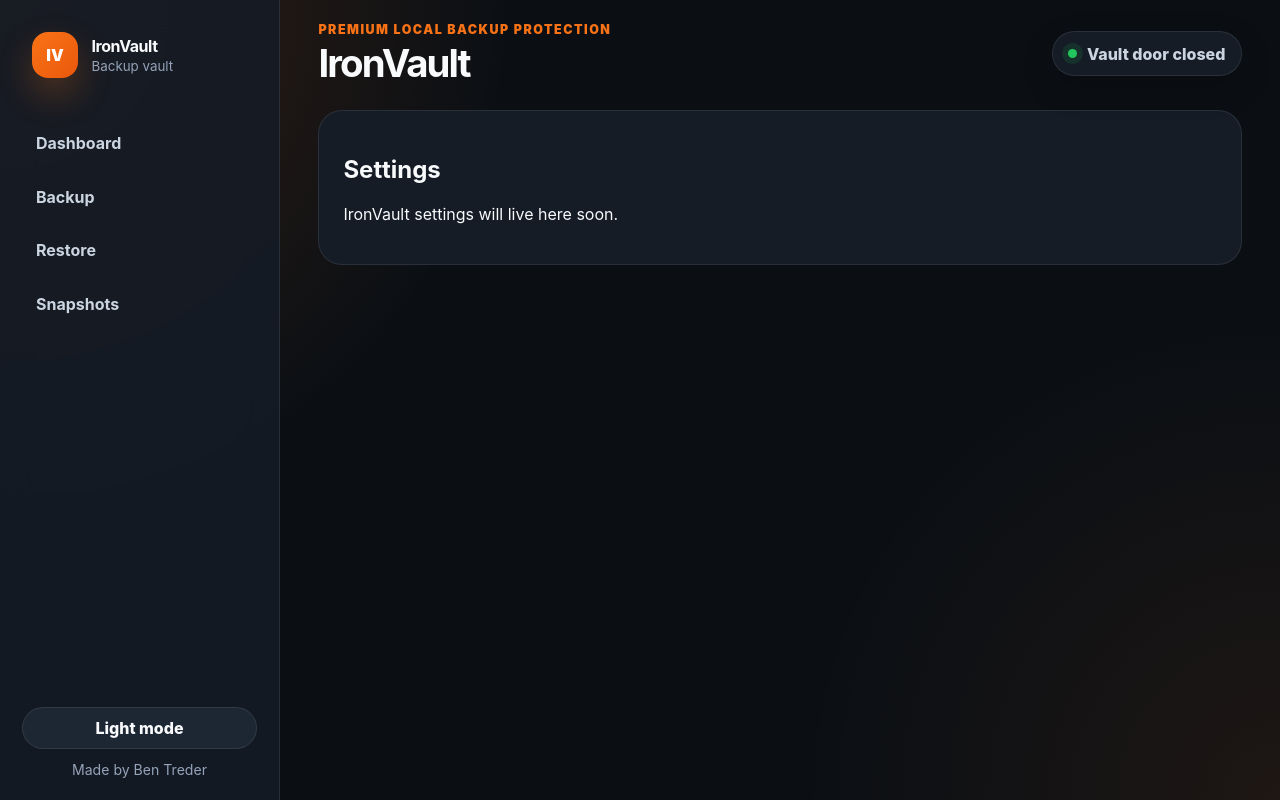
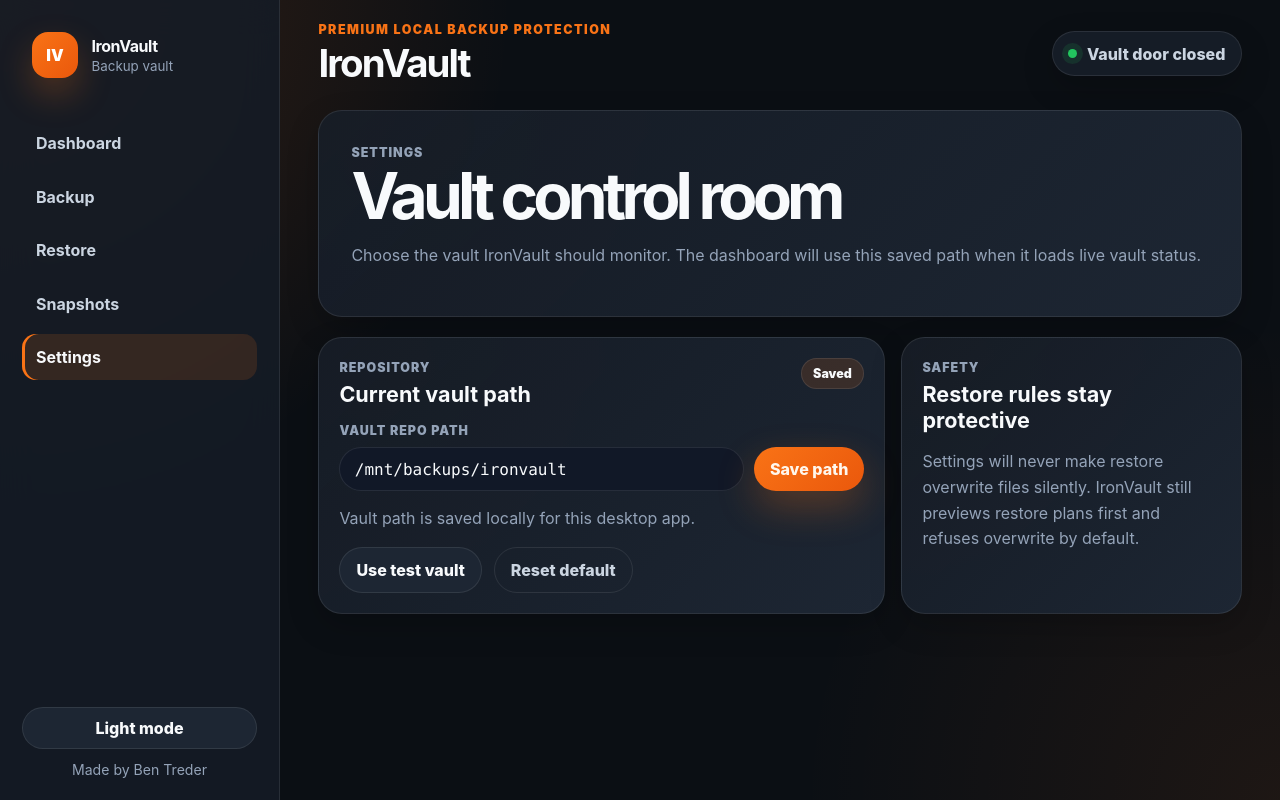
Before and after one commit to BenTreder/IronVault, a Vue app in the folder frontend/ironvault-gui/: page /settings in a window 1280 px wide. Built offline with nearby package versions, Linux system fonts and the light colour scheme.

Commit message:
Move vault path control to settings

```diff
--- a/frontend/ironvault-gui/src/App.vue
+++ b/frontend/ironvault-gui/src/App.vue
@@ -14,6 +14,7 @@
         <RouterLink to="/backup">Backup</RouterLink>
         <RouterLink to="/restore">Restore</RouterLink>
         <RouterLink to="/snapshots">Snapshots</RouterLink>
+        <RouterLink to="/settings">Settings</RouterLink>
       </nav>
 
       <div class="sidebar-footer">
@@ -236,7 +237,7 @@ onMounted(() => {
   }
 
   .nav-links {
-    grid-template-columns: repeat(4, minmax(0, 1fr));
+    grid-template-columns: repeat(5, minmax(0, 1fr));
   }
 
   .nav-links a {
--- /dev/null
+++ b/frontend/ironvault-gui/src/lib/ironvaultSettings.ts
@@ -0,0 +1,21 @@
+import { defaultRepoPath } from './ironvaultBridge'
+
+export const repoPathStorageKey = 'ironvault-repo-path'
+
+export function loadRepoPath(): string {
+  return localStorage.getItem(repoPathStorageKey) || defaultRepoPath
+}
+
+export function saveRepoPath(repoPath: string): string {
+  const cleanPath = repoPath.trim() || defaultRepoPath
+
+  localStorage.setItem(repoPathStorageKey, cleanPath)
+
+  return cleanPath
+}
+
+export function resetRepoPath(): string {
+  localStorage.removeItem(repoPathStorageKey)
+
+  return defaultRepoPath
+}
--- a/frontend/ironvault-gui/src/views/Dashboard.vue
+++ b/frontend/ironvault-gui/src/views/Dashboard.vue
@@ -73,25 +73,11 @@
         </div>
 
         <p class="repo-path">{{ repoPath }}</p>
-
-        <div class="repo-form">
-          <label for="repoPath">Test vault path</label>
-          <div class="repo-form-row">
-            <input
-              id="repoPath"
-              v-model="repoPathDraft"
-              class="repo-input"
-              type="text"
-              placeholder="/tmp/ironvault-gui-live-test/repo"
-            />
-            <button class="mini-button" type="button" @click="saveRepoPath">
-              Save path
-            </button>
-          </div>
-        </div>
-
         <p class="panel-note">
           {{ bridgeNote }}
+        </p>
+        <p class="panel-note">
+          Change the vault path in Settings when you want IronVault to watch a different repo.
         </p>
       </article>
 
@@ -109,11 +95,11 @@
 <script setup lang="ts">
 import { onMounted, ref } from 'vue'
 import {
-  defaultRepoPath,
   formatBytes,
   getRepoInfo,
   verifyRepository
 } from '../lib/ironvaultBridge'
+import { loadRepoPath } from '../lib/ironvaultSettings'
 
 const heroBadge = ref('Vault health looks good')
 const lastBackupTime = ref('Waiting for live data')
@@ -124,26 +110,11 @@ const status = ref('Bridge ready')
 const statusClass = ref('status-warning')
 const statusNote = ref('Dashboard is ready to read live IronVault JSON.')
 const chunkNote = ref('Stored backup data in the vault.')
-const repoPath = ref(loadSavedRepoPath())
-const repoPathDraft = ref(repoPath.value)
+const repoPath = ref(loadRepoPath())
 const bridgeNote = ref('Waiting for the Tauri command bridge to return live vault data.')
 const isBackingUp = ref(false)
 const isVerifying = ref(false)
 const isLoading = ref(false)
-
-function loadSavedRepoPath(): string {
-  return localStorage.getItem('ironvault-repo-path') || defaultRepoPath
-}
-
-function saveRepoPath() {
-  const nextPath = repoPathDraft.value.trim() || defaultRepoPath
-
-  repoPath.value = nextPath
-  repoPathDraft.value = nextPath
-  localStorage.setItem('ironvault-repo-path', nextPath)
-
-  loadDashboard()
-}
 
 async function loadDashboard() {
   isLoading.value = true
@@ -152,7 +123,6 @@ async function loadDashboard() {
     const info = await getRepoInfo(repoPath.value)
 
     repoPath.value = info.path
-    repoPathDraft.value = info.path
     repoSize.value = formatBytes(info.total_size)
     snapshotCount.value = info.snapshot_count
     totalChunks.value = info.total_chunks ?? null
@@ -425,42 +395,6 @@ onMounted(() => {
   font-family: ui-monospace, SFMono-Regular, Menlo, Monaco, Consolas, monospace;
 }
 
-.repo-form {
-  display: grid;
-  gap: 0.55rem;
-  margin-top: 1rem;
-}
-
-.repo-form label {
-  color: var(--iv-muted);
-  font-size: 0.78rem;
-  font-weight: 900;
-  letter-spacing: 0.08em;
-  text-transform: uppercase;
-}
-
-.repo-form-row {
-  display: grid;
-  grid-template-columns: minmax(0, 1fr) auto;
-  gap: 0.65rem;
-}
-
-.repo-input {
-  min-height: 40px;
-  width: 100%;
-  padding: 0.65rem 0.8rem;
-  border: 1px solid var(--iv-border);
-  border-radius: 999px;
-  background: var(--iv-bg-soft);
-  color: var(--iv-text);
-}
-
-@media (max-width: 640px) {
-  .repo-form-row {
-    grid-template-columns: 1fr;
-  }
-}
-
 .panel-note,
 .safety-panel p {
   color: var(--iv-muted);
--- a/frontend/ironvault-gui/src/views/Settings.vue
+++ b/frontend/ironvault-gui/src/views/Settings.vue
@@ -1,15 +1,220 @@
 <template>
-  <section class="placeholder-page">
-    <h2>Settings</h2>
-    <p>IronVault settings will live here soon.</p>
-  </section>
+  <div class="settings-page">
+    <section class="settings-hero">
+      <div>
+        <p class="eyebrow-small">Settings</p>
+        <h2>Vault control room</h2>
+        <p>
+          Choose the vault IronVault should monitor. The dashboard will use this saved path when it loads live vault status.
+        </p>
+      </div>
+    </section>
+
+    <section class="settings-grid">
+      <article class="settings-card">
+        <div class="settings-card-heading">
+          <div>
+            <p class="eyebrow-small">Repository</p>
+            <h3>Current vault path</h3>
+          </div>
+          <span class="settings-badge">{{ pathChanged ? 'Unsaved' : 'Saved' }}</span>
+        </div>
+
+        <label class="setting-label" for="repoPath">Vault repo path</label>
+        <div class="repo-form-row">
+          <input
+            id="repoPath"
+            v-model="repoPathDraft"
+            class="repo-input"
+            type="text"
+            placeholder="/tmp/ironvault-gui-live-test/repo"
+          />
+          <button class="iv-button iv-button-primary" type="button" @click="savePath">
+            Save path
+          </button>
+        </div>
+
+        <p class="settings-note">
+          {{ saveMessage }}
+        </p>
+
+        <div class="settings-actions">
+          <button class="iv-button iv-button-secondary" type="button" @click="useTestVault">
+            Use test vault
+          </button>
+          <button class="iv-button iv-button-ghost" type="button" @click="restoreDefaultPath">
+            Reset default
+          </button>
+        </div>
+      </article>
+
+      <article class="settings-card">
+        <p class="eyebrow-small">Safety</p>
+        <h3>Restore rules stay protective</h3>
+        <p>
+          Settings will never make restore overwrite files silently. IronVault still previews restore plans first and refuses overwrite by default.
+        </p>
+      </article>
+    </section>
+  </div>
 </template>
 
+<script setup lang="ts">
+import { computed, ref } from 'vue'
+import { defaultRepoPath } from '../lib/ironvaultBridge'
+import { loadRepoPath, resetRepoPath, saveRepoPath } from '../lib/ironvaultSettings'
+
+const testVaultPath = '/tmp/ironvault-gui-live-test/repo'
+const savedPath = ref(loadRepoPath())
+const repoPathDraft = ref(savedPath.value)
+const saveMessage = ref('Vault path is saved locally for this desktop app.')
+
+const pathChanged = computed(() => repoPathDraft.value.trim() !== savedPath.value)
+
+function savePath() {
+  const nextPath = saveRepoPath(repoPathDraft.value)
+
+  savedPath.value = nextPath
+  repoPathDraft.value = nextPath
+  saveMessage.value = 'Vault path saved. The dashboard will use this path the next time it refreshes.'
+}
+
+function useTestVault() {
+  repoPathDraft.value = testVaultPath
+  savePath()
+}
+
+function restoreDefaultPath() {
+  const nextPath = resetRepoPath()
+
+  savedPath.value = nextPath
+  repoPathDraft.value = nextPath
+  saveMessage.value = `Vault path reset to the default: ${defaultRepoPath}`
+}
+</script>
+
 <style scoped>
-.placeholder-page {
-  padding: 1.5rem;
+.settings-page {
+  display: grid;
+  gap: 1.25rem;
+}
+
+.settings-hero,
+.settings-card {
   border: 1px solid var(--iv-border);
   border-radius: var(--iv-radius-lg);
-  background: var(--iv-surface);
+  background:
+    linear-gradient(135deg, color-mix(in srgb, var(--iv-surface) 94%, transparent), var(--iv-surface-raised)),
+    radial-gradient(circle at 10% 10%, rgba(249, 115, 22, 0.14), transparent 22rem);
+  box-shadow: var(--iv-shadow-soft);
+}
+
+.settings-hero {
+  padding: clamp(1.35rem, 4vw, 2rem);
+}
+
+.settings-hero h2 {
+  margin: 0.2rem 0 0;
+  font-size: clamp(2.1rem, 5vw, 4rem);
+  line-height: 0.95;
+  letter-spacing: -0.075em;
+}
+
+.settings-hero p,
+.settings-card p {
+  color: var(--iv-muted);
+  line-height: 1.6;
+}
+
+.settings-grid {
+  display: grid;
+  grid-template-columns: minmax(0, 1.25fr) minmax(280px, 0.75fr);
+  gap: 1rem;
+}
+
+.settings-card {
+  padding: 1.25rem;
+}
+
+.settings-card-heading {
+  display: flex;
+  align-items: flex-start;
+  justify-content: space-between;
+  gap: 1rem;
+  margin-bottom: 1rem;
+}
+
+.settings-card h3 {
+  margin: 0.2rem 0 0;
+  font-size: 1.35rem;
+}
+
+.eyebrow-small {
+  margin: 0;
+  color: var(--iv-muted);
+  font-size: 0.78rem;
+  font-weight: 900;
+  letter-spacing: 0.08em;
+  text-transform: uppercase;
+}
+
+.settings-badge {
+  padding: 0.42rem 0.72rem;
+  border: 1px solid var(--iv-border);
+  border-radius: 999px;
+  background: var(--iv-accent-soft);
+  color: var(--iv-text);
+  font-size: 0.78rem;
+  font-weight: 900;
+}
+
+.setting-label {
+  display: block;
+  margin-bottom: 0.55rem;
+  color: var(--iv-muted);
+  font-size: 0.78rem;
+  font-weight: 900;
+  letter-spacing: 0.08em;
+  text-transform: uppercase;
+}
+
+.repo-form-row {
+  display: grid;
+  grid-template-columns: minmax(0, 1fr) auto;
+  gap: 0.65rem;
+}
+
+.repo-input {
+  min-height: 44px;
+  width: 100%;
+  padding: 0.7rem 0.9rem;
+  border: 1px solid var(--iv-border);
+  border-radius: 999px;
+  background: var(--iv-bg-soft);
+  color: var(--iv-text);
+  font-family: ui-monospace, SFMono-Regular, Menlo, Monaco, Consolas, monospace;
+}
+
+.settings-note {
+  margin-top: 0.9rem;
+}
+
+.settings-actions {
+  display: flex;
+  flex-wrap: wrap;
+  gap: 0.75rem;
+  margin-top: 1rem;
+}
+
+@media (max-width: 940px) {
+  .settings-grid {
+    grid-template-columns: 1fr;
+  }
+}
+
+@media (max-width: 640px) {
+  .repo-form-row {
+    grid-template-columns: 1fr;
+  }
 }
 </style>
```
